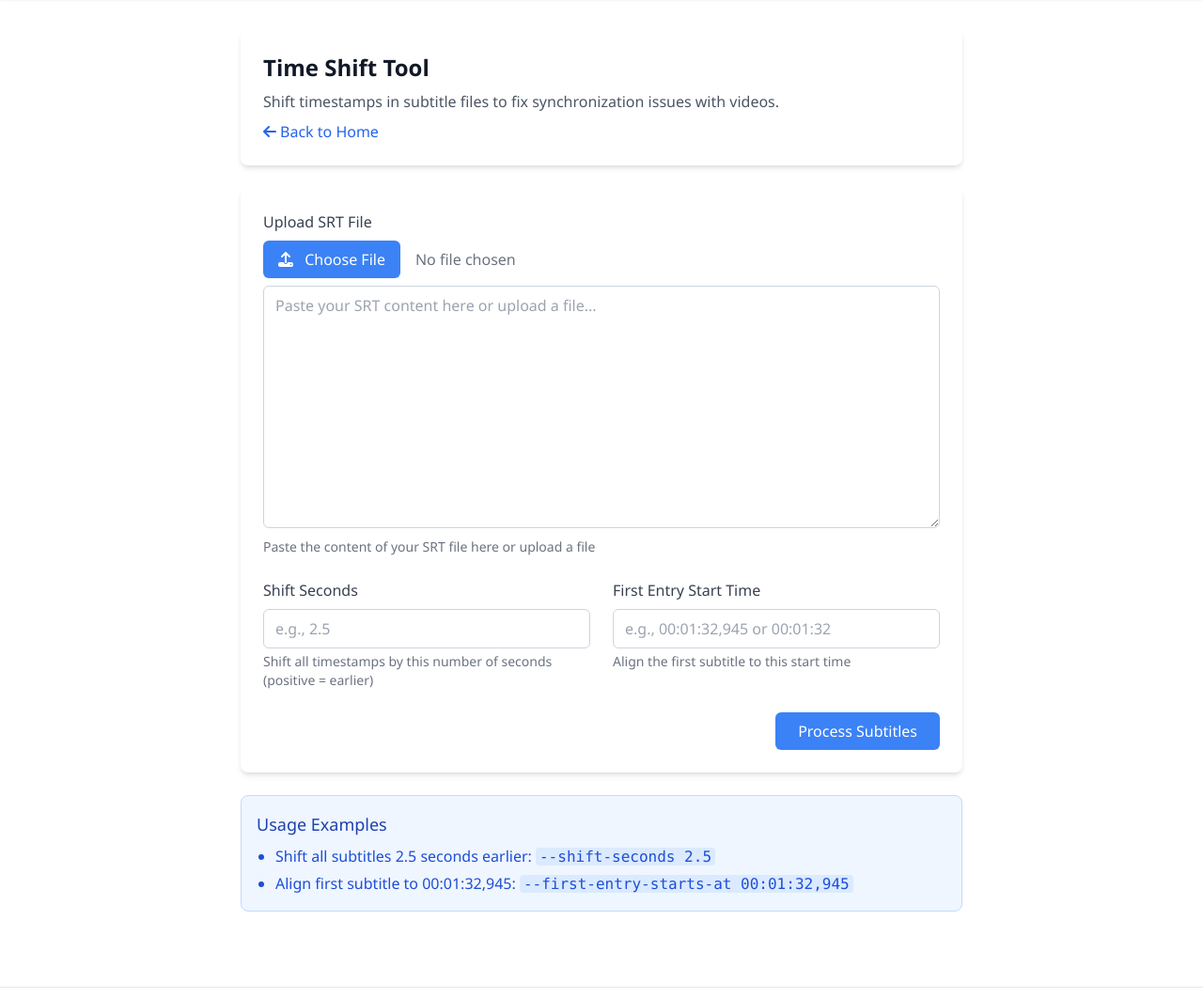
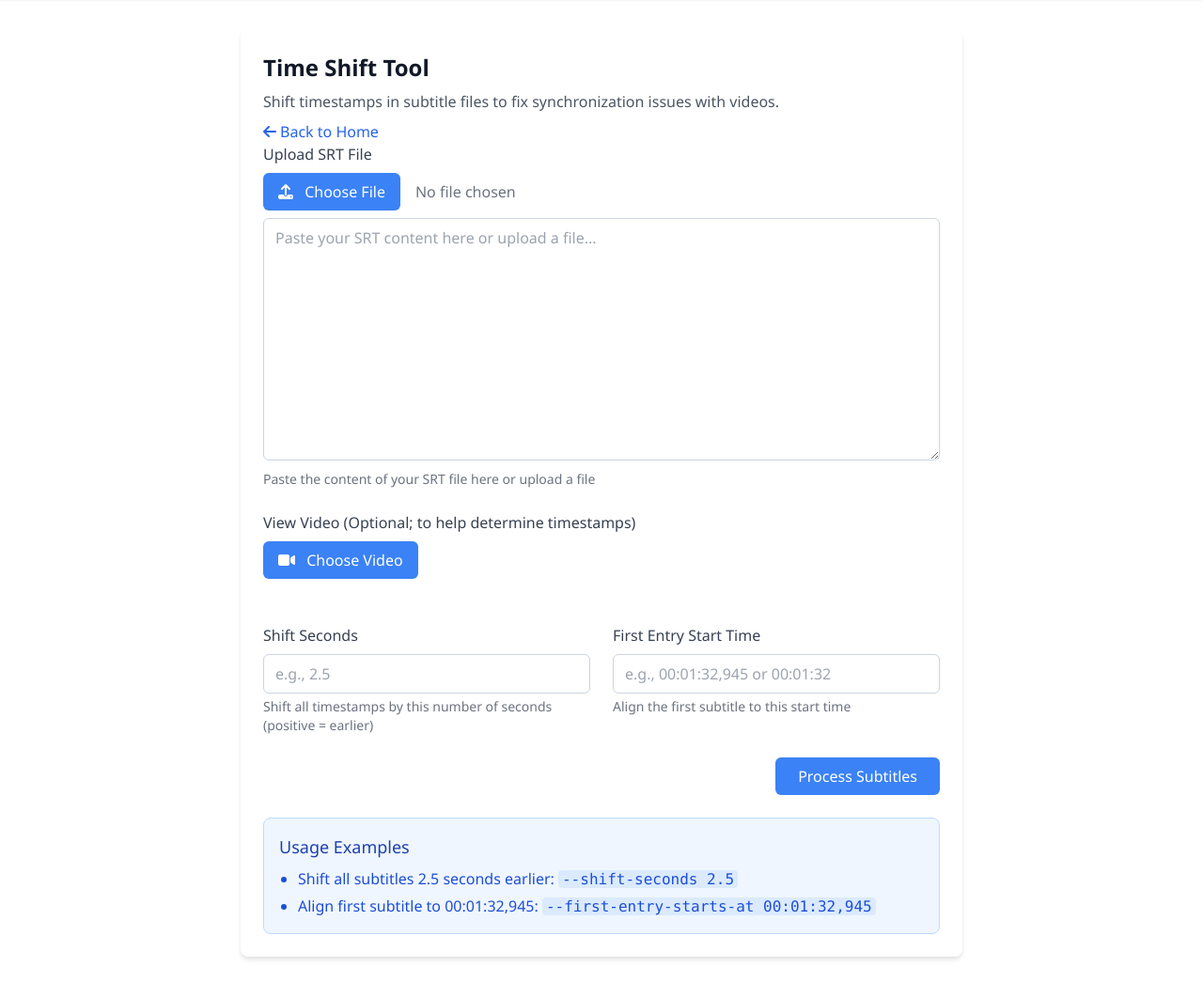
Before and after one commit to jonsafari/subtitle-toolkit, a FastAPI app: page /timeshift in a window 1280 px wide. Shown: the part 84-1146 px from the top of the page at 94% size. Run offline with FastAPI, Linux system fonts and the light colour scheme.

Commit message:
templates/timeshift.html: start work on video preview

```diff
--- a/templates/timeshift.html
+++ b/templates/timeshift.html
@@ -12,26 +12,9 @@
         <a href="/" class="inline-flex items-center text-blue-600 hover:text-blue-800 mt-2 dark:text-blue-400 dark:hover:text-blue-300">
             <i class="fas fa-arrow-left mr-1"></i> Back to Home
         </a>
-    </div>
 
-    {% if error %}
-    <div class="bg-red-50 border-l-4 border-red-400 p-4 mb-6 dark:bg-red-900/20 dark:border-red-700">
-        <div class="flex">
-            <div class="flex-shrink-0">
-                <i class="fas fa-exclamation-circle text-red-400 dark:text-red-500"></i>
-            </div>
-            <div class="ml-3">
-                <p class="text-sm text-red-700 dark:text-red-300">
-                    {{ error }}
-                </p>
-            </div>
-        </div>
-    </div>
-    {% endif %}
-
-    <form method="post" class="bg-white rounded-lg shadow-md p-6 dark:bg-slate-800">
     <div class="mb-6">
-            <label class="block text-gray-700 font-medium mb-2 dark:text-gray-300" for="srt_file">
+        <label class="block text-gray-700 font-medium mb-2 dark:text-gray-300" for="srt_file_upload">
             Upload SRT File
         </label>
         <div class="flex items-center">
@@ -50,6 +33,24 @@
             required
         ></textarea>
         <p class="mt-1 text-sm text-gray-500 dark:text-gray-400">Paste the content of your SRT file here or upload a file</p>
+    </div>
+
+    <div class="mb-6">
+        <label class="block text-gray-700 font-medium mb-2 dark:text-gray-300" for="video_file_upload">
+            View Video (Optional; to help determine timestamps)
+        </label>
+        <div class="flex items-center">
+            <label for="video_file_upload" class="file-upload-label">
+                <i class="fas fa-video mr-2"></i> Choose Video
+            </label>
+            <input type="file" id="video_file_upload" name="video_file_upload" class="file-upload-input" accept="video/*">
+        </div>
+        <span id="video-file-name" class="ml-4 text-gray-500 dark:text-gray-400"></span>
+    </div>
+
+    <div class="mb-6">
+        <video id="video-preview" controls class="w-full rounded-md border border-slate-300 dark:border-slate-300 dark:bg-slate-800/20" style="max-height: 300px; display: none;"></video>
+        <track kind="subtitles" srclang="en" label="Processed Subtitles" id="subtitle-track"></track>
     </div>
 
     <div class="grid grid-cols-1 md:grid-cols-2 gap-6 mb-6">
@@ -103,25 +104,91 @@
 </div>
 
 <script>
-    // File upload handling
+document.addEventListener('DOMContentLoaded', function() {
+    // Elements
     const fileInput = document.getElementById('srt_file_upload');
+    const videoInput = document.getElementById('video_file_upload');
     const fileNameSpan = document.getElementById('file-name');
+    const videoNameSpan = document.getElementById('video-file-name');
     const textArea = document.getElementById('srt_file');
+    const videoPreview = document.getElementById('video-preview');
+    const subtitleTrack = document.getElementById('subtitle-track');
 
+    // Parse SRT to VTT
+    function parseSrtToVtt(srtContent) {
+        const lines = srtContent.trim().split('\n');
+        let cues = [];
+        for (let i = 0; i < lines.length; ) {
+            const line = lines[i].trim();
+            if (line.match(/^\d+$/)) {
+                i++;
+                const start = lines[i].trim();
+                i++;
+                const end = lines[i].trim();
+                i++;
+                const text = lines.slice(i).join('\n').trim();
+                cues.push({ start, end, text });
+                i++;
+            } else {
+                i++;
+            }
+        }
+        let vtt = 'WEBVTT\n\n';
+        cues.forEach(cue => {
+            vtt += cue.start.replace('.', ',') + '-->' + cue.end.replace('.', ',') + '\n';
+            vtt += cue.text + '\n\n';
+        });
+        return vtt;
+    }
+
+    // Update subtitle track with parsed VTT
+    function updateSubtitleTrack(srtContent) {
+        if (videoPreview.src) {
+            const vtt = parseSrtToVtt(srtContent);
+            const blob = new Blob([vtt], { type: 'text/vtt' });
+            const url = URL.createObjectURL(blob);
+            subtitleTrack.src = url;
+        }
+    }
+
+    // SRT file change
+    if (fileInput) {
         fileInput.addEventListener('change', function() {
             if (this.files && this.files[0]) {
                 const fileName = this.files[0].name;
                 fileNameSpan.textContent = fileName;
 
-            // Read file content
                 const reader = new FileReader();
                 reader.onload = function(e) {
                     textArea.value = e.target.result;
-            }
+                    updateSubtitleTrack(e.target.result);
+                };
                 reader.readAsText(this.files[0]);
             } else {
                 fileNameSpan.textContent = 'No file chosen';
             }
         });
+    }
+
+    // Video file change
+    if (videoInput) {
+        videoInput.addEventListener('change', function() {
+            if (this.files && this.files[0]) {
+                const fileName = this.files[0].name;
+                videoNameSpan.textContent = fileName;
+                const reader = new FileReader();
+                reader.onload = function(e) {
+                    videoPreview.src = e.target.result;
+                    videoPreview.style.display = 'block';
+                };
+                reader.readAsArrayBuffer(this.files[0]);
+            } else {
+                videoNameSpan.textContent = 'No video chosen';
+                videoPreview.style.display = 'none';
+                videoPreview.src = '';
+            }
+        });
+    }
+});
 </script>
 {% endblock %}
```
Lines whose indentation alone changed are shown as unchanged.
